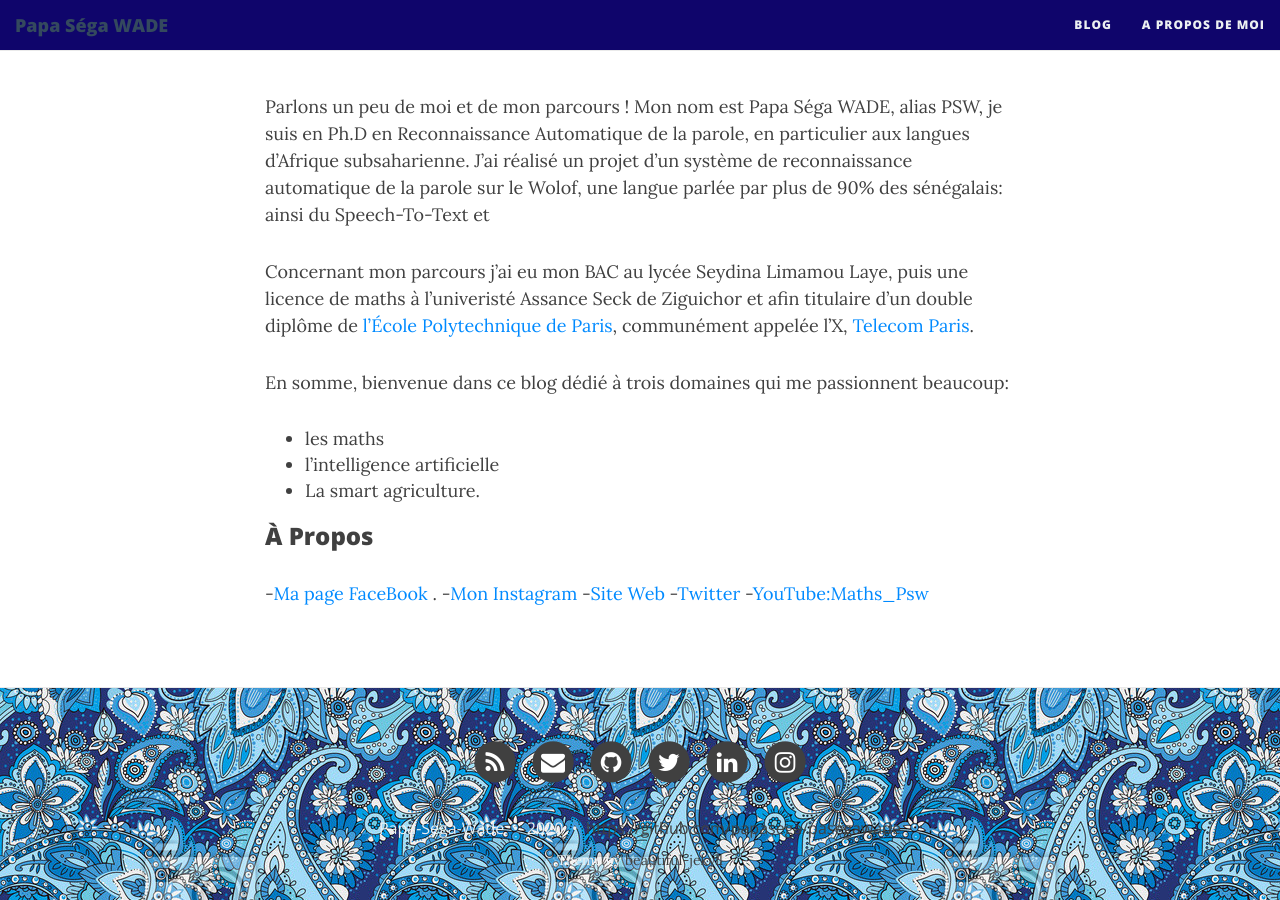
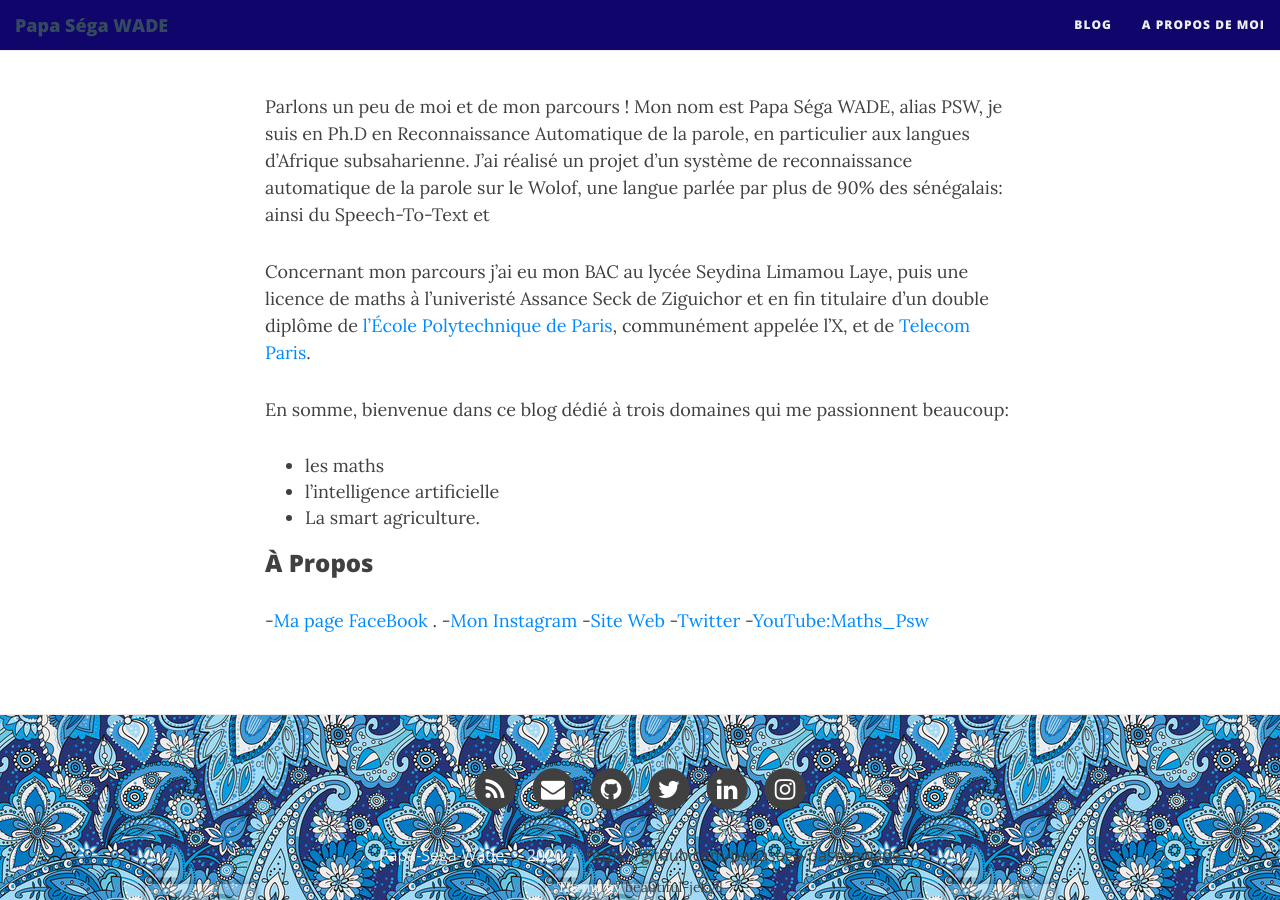
Before and after one commit to papasega/papasega.github.io, a Jekyll site: the page built from aboutme.md, in a window 1280 px wide and 900 px high, scrolled down 532 px. Built offline with Jekyll 4.4.1, drawn with Linux system fonts in a browser that asks for light colours; nearby versions of some CDN libraries.

Commit message:
Update aboutme.md

```diff
--- a/aboutme.md
+++ b/aboutme.md
@@ -9,7 +9,7 @@ Parlons un peu de moi et de mon parcours !
 Mon nom est Papa Séga WADE, alias PSW, je suis en Ph.D en Reconnaissance Automatique de la parole, en particulier aux langues d'Afrique subsaharienne.
 J'ai réalisé un projet d'un système de reconnaissance automatique de la parole sur le Wolof, une langue parlée par plus de 90% des sénégalais: ainsi du Speech-To-Text et
 
-Concernant mon parcours j'ai eu mon BAC au lycée Seydina Limamou Laye, puis une licence de maths à l'univeristé Assance Seck de Ziguichor et afin titulaire d'un double diplôme de [l'École Polytechnique de Paris](https://www.polytechnique.edu/), communément appelée l'X, [Telecom Paris](https://www.telecom-paris.fr/).
+Concernant mon parcours j'ai eu mon BAC au lycée Seydina Limamou Laye, puis une licence de maths à l'univeristé Assance Seck de Ziguichor et en fin titulaire d'un double diplôme de [l'École Polytechnique de Paris](https://www.polytechnique.edu/), communément appelée l'X, et de [Telecom Paris](https://www.telecom-paris.fr/).
 
  En somme, bienvenue dans ce blog dédié à trois domaines qui me passionnent beaucoup:
 - les maths
```
